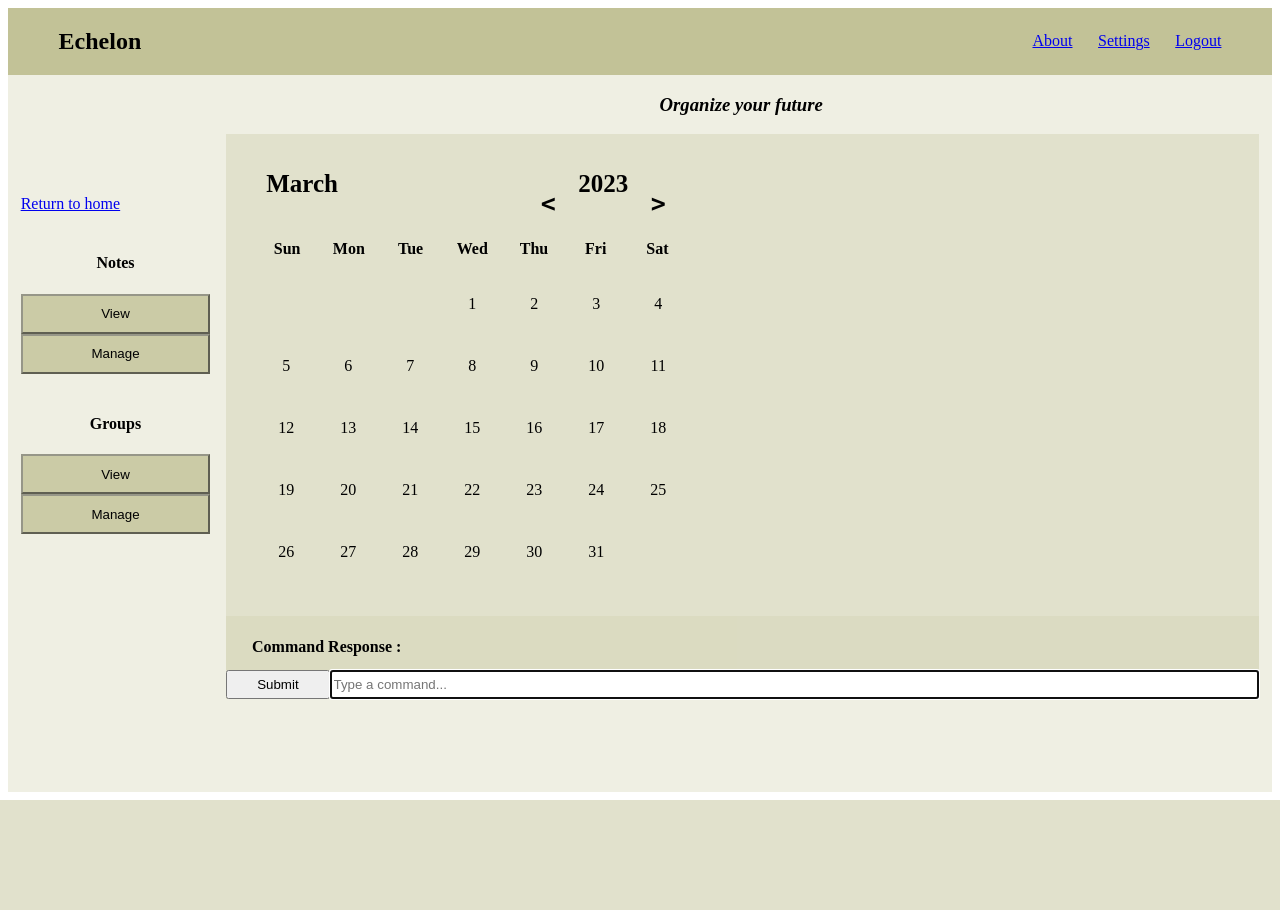
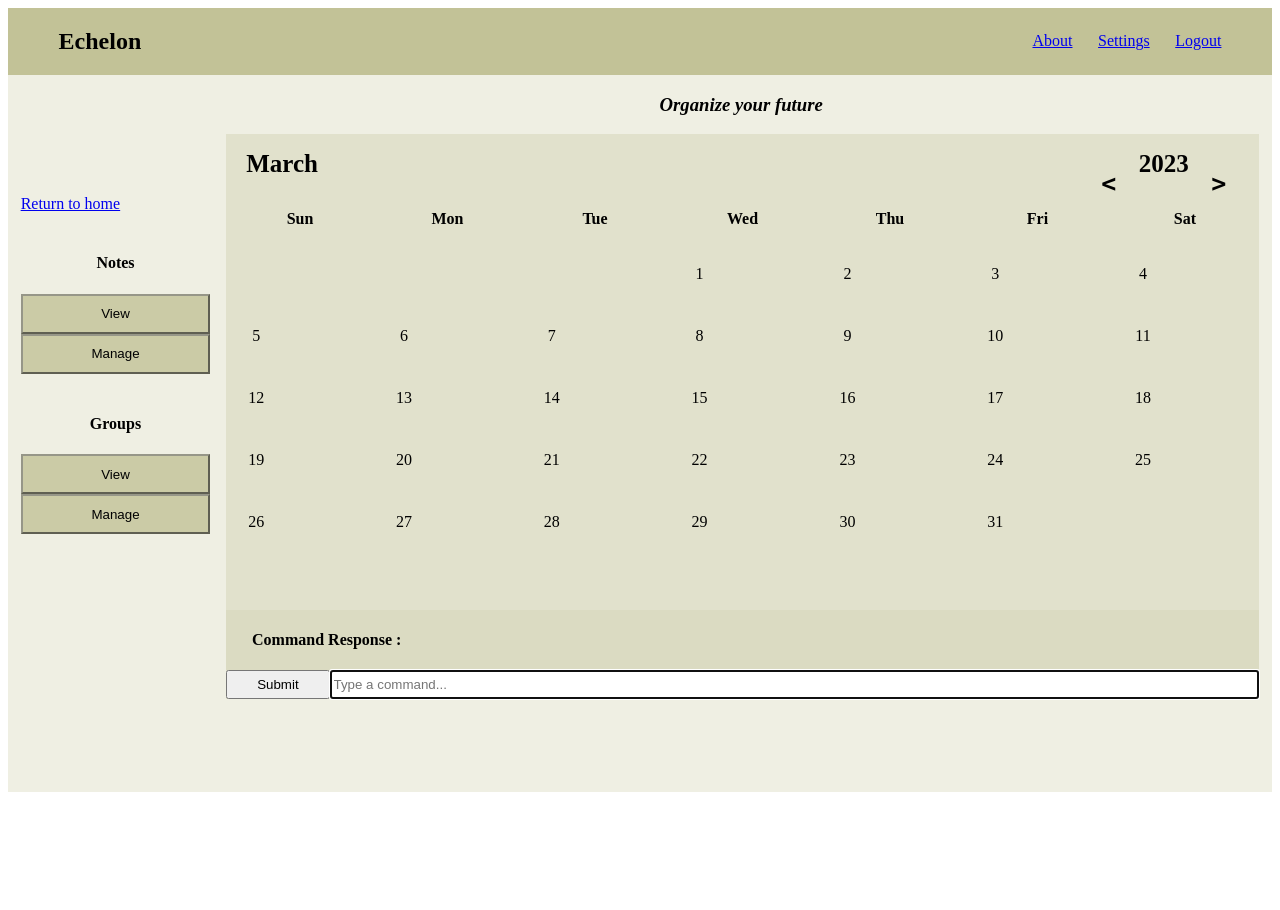
Before and after one commit to peterkim2014/Echelon-Application, a Flask app: page /calender/view in a window 1280 px wide; the page is wider, and only the part inside the window is pictured. Shown: the top 910 px of that part. Before the commit the page ends 800 px from the top of that part, so only its background shows below. Run offline with Flask 3, Linux system fonts and the light colour scheme.

Commit message:
working on calender

```diff
--- a/flask_app/static/css/calender.css
+++ b/flask_app/static/css/calender.css
@@ -60,7 +60,7 @@
                 width: 100%;
                 display: flex;
                 flex-direction: column;
-                justify-content: flex-end;
+                justify-content: space-between;
                 gap: 0.5vh;
                 scroll-behavior: smooth;
                 } .list_category {
@@ -152,12 +152,8 @@
     background-color: var(--bg-body);
 }
 .calendar {
-    height: max-content;
-    width: max-content;
-    background-color: var(--bg-main);
-    border-radius: 30px;
-    padding: 20px;
-    position: relative;
+    height: 100%;
+    width: 100%;
     overflow: hidden;
 }
 
@@ -175,9 +171,9 @@
     padding: 10px;
 }
 
-.calendar-body {
+/* .calendar-body {
     padding: 10px;
-}
+} */
 
 .calendar-week-day {
     height: 50px;
@@ -348,7 +344,8 @@
 }
 
 .month-list.show {
-    transform: scale(1);
+    height: 75%;
+    transform: scale(0.75);
     visibility: visible;
     pointer-events: visible;
     transition: all 0.2s ease-in-out;
--- a/flask_app/static/javascript/calender.js
+++ b/flask_app/static/javascript/calender.js
@@ -54,6 +54,9 @@ month_names.forEach((e, index) => {
     let month = document.createElement('div')
     month.innerHTML = `<div data-month="${index}">${e}</div>`
     month.querySelector('div').onclick = () => {
+
+        // this is where i can get month, day, data
+        console.log("month", month.innerText)
         month_list.classList.remove('show')
         curr_month.value = index
         generateCalendar(index, curr_year.value)
```
